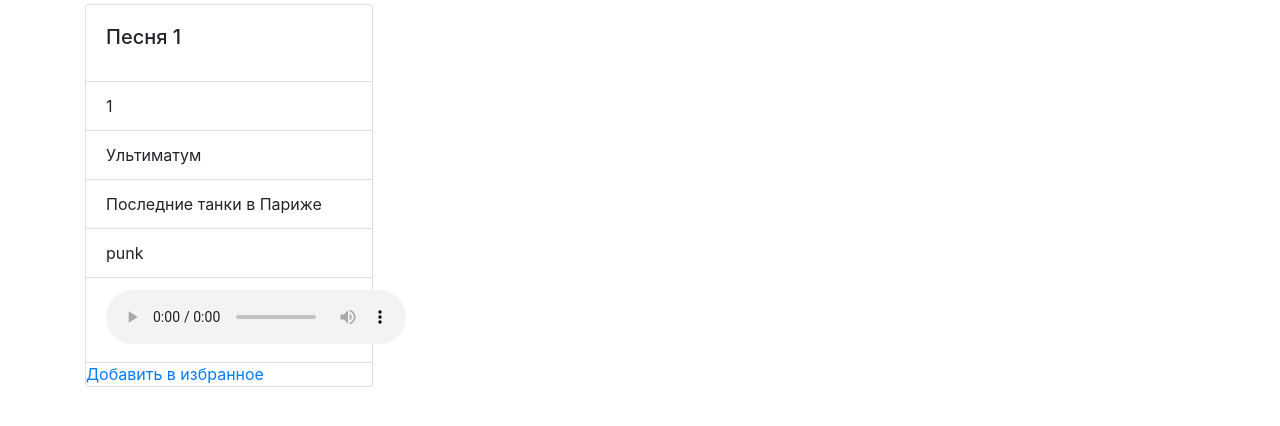
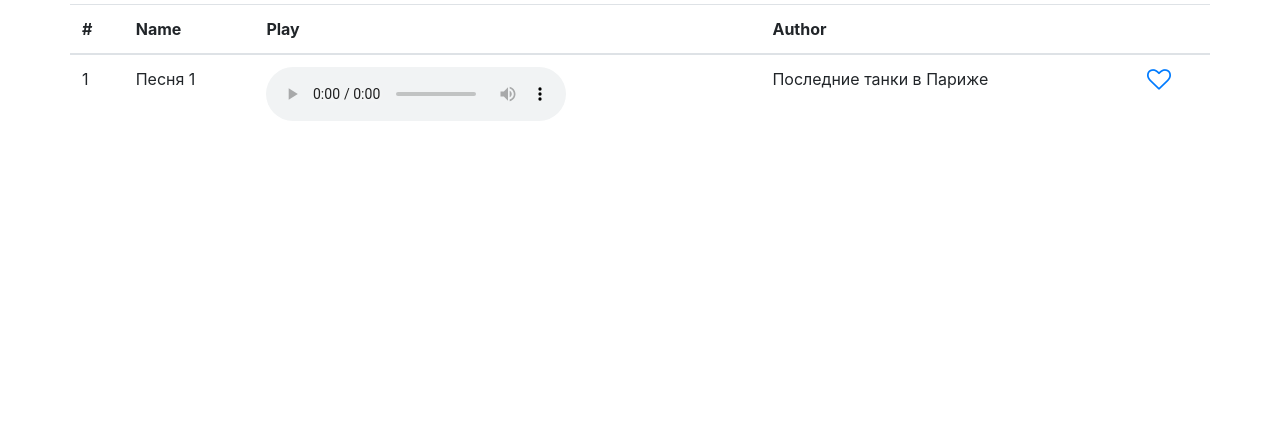
Before and after one commit to PolumnaLovegood/Underground_Music, a Django app: page /musics/1/ in a window 1280 px wide. Shown: the part 56-482 px from the top of the page. Run offline with Django 3.2, Linux system fonts and the light colour scheme; data comes from the database, SQL or seed files in the repository; both versions use the stored data as it was after the commit; parts of the project's set-up code (start-up, migrations or seed data) failed here and were passed over; some libraries are stand-ins or nearby versions.

Commit message:
Templates modified

```diff
--- a/musics/views.py
+++ b/musics/views.py
@@ -85,3 +85,6 @@ class FavoriteMusic(ListView):
     model = Users
     template_name = "musics/favorite_songs.html"
     context_object_name = "favorite_list"
+
+    def get_queryset(self):
+        return Users.objects.get(user=self.request.user)
--- a/notjustmusic/templates/base.html
+++ b/notjustmusic/templates/base.html
@@ -19,7 +19,7 @@
 
     <!-- Latest compiled and minified Bootstrap CSS -->
     <link href="https://stackpath.bootstrapcdn.com/bootstrap/4.3.1/css/bootstrap.min.css" rel="stylesheet" integrity="sha384-ggOyR0iXCbMQv3Xipma34MD+dH/1fQ784/j6cY/iJTQUOhcWr7x9JvoRxT2MZw1T" crossorigin="anonymous">
-
+    <link rel="stylesheet" href="https://cdnjs.cloudflare.com/ajax/libs/font-awesome/4.7.0/css/font-awesome.min.css">
 
     <!-- Your stuff: Third-party CSS libraries go here -->
 
--- a/notjustmusic/templates/musics/album_music_list.html
+++ b/notjustmusic/templates/musics/album_music_list.html
@@ -1,26 +1,32 @@
 {% extends "base.html" %}
 {% block content %}
 <body>
-<div class="row row-cols-1 row-cols-md-3 g-4">
-   {% for music in musics %}
-  <div class="col">
-      <div class="card" style="width: 18rem;">
-        <div class="card-body">
-          <h5 class="card-title">{{ music.name }}</h5>
-        </div>
-        <ul class="list-group list-group-flush">
-          <li class="list-group-item">{{ music.position }}</li>
-          <li class="list-group-item">{{ music.album }}</li>
-          <li class="list-group-item">{{ music.author }}</li>
-          <li class="list-group-item">{{ music.category }}</li>
-          <li class="list-group-item"><audio controls preload="auto">
+  <div class="row row-cols-1 row-cols-md-3 g-4">
+  <table class="table">
+  <thead>
+    <tr>
+      <th scope="col">#</th>
+      <th scope="col">Name</th>
+      <th scope="col">Play</th>
+      <th scope="col">Author</th>
+      <th scope="col"></th>
+    </tr>
+  </thead>
+    {% for music in musics %}
+  <tbody>
+    <tr>
+      <td>{{ music.position }}</td>
+      <td>{{ music.name }}</td>
+      <td>
+        <audio controls preload="auto">
               <source src="{{ music.music.url }}" type="audio/mpeg">
-          </audio></li>
-        </ul>
-         <a href="{% url 'musics:like_song' pk=music.pk %}">Добавить в избранное</a>
-      </div>
-  </div>
+        </audio></td>
+      <td>{{ music.author }}</td>
+      <td><a href="{% url 'musics:like_song' pk=music.pk %}"><i class="fa fa-heart-o" style="font-size:24px"></i></a></td>
+    </tr>
+  </tbody>
     {% endfor %}
+  </table>
 </div>
 </body>
 {% endblock %}
```
Also changed, not shown: notjustmusic/templates/musics/music_list.html (+21 -19 lines), db.sqlite3, musics/migrations/0002_auto_20201221_2146.py (added).
